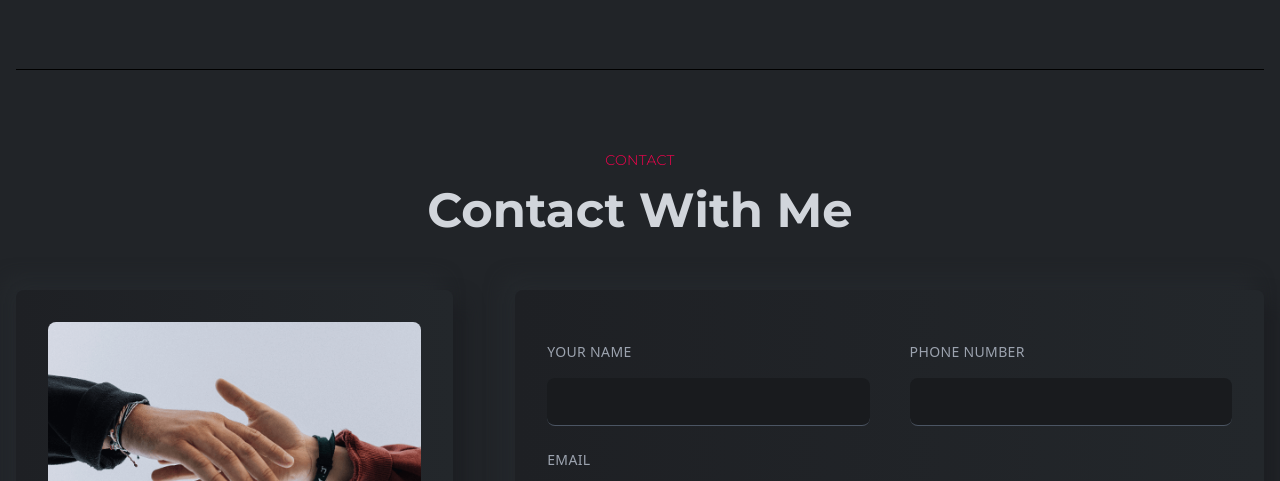
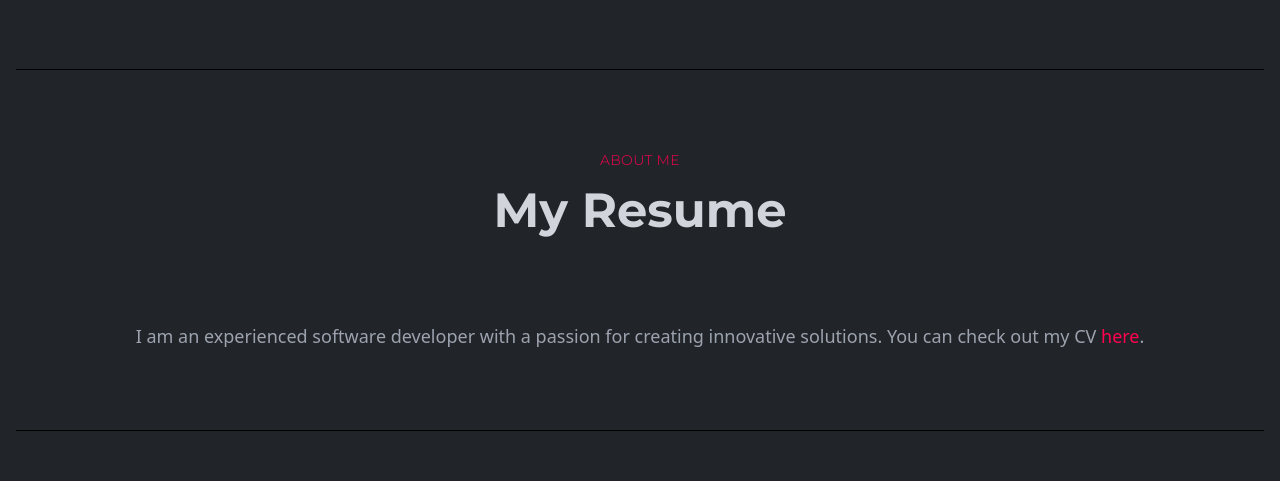
Before and after one commit to Bahare09/portfolio-Bahare, a React (Create React App) app in the folder portfolio/: page / in a window 1280 px wide. Shown: the part 1048-1529 px from the top of the page. Built offline with nearby package versions, Linux system fonts and the light colour scheme.

Commit message:
resume.js

```diff
--- a/portfolio/src/App.js
+++ b/portfolio/src/App.js
@@ -6,7 +6,7 @@ import Contact from "./components/contact/Contact";
 // import FooterBottom from "./components/footer/FooterBottom";
 import Navbar from "./components/navbar/Navbar";
 import Projects from "./components/projects/Projects";
-// //import Resume from "./components/resume/Resume";
+import Resume from "./components/resume/Resume";
 
 function App() {
   return (
@@ -15,10 +15,11 @@ function App() {
       <div className="max-w-screen-xl mx-auto">
         <Banner />
         <Projects />
+        <Resume />
+
         <Contact />
         {/* <Features />
 
-        <Resume />
 
         <Footer />
         <FooterBottom /> */}
--- /dev/null
+++ b/portfolio/src/components/resume/Resume.js
@@ -0,0 +1,29 @@
+import React from "react";
+import Title from "../layouts/Title";
+
+const Resume = () => {
+  return (
+    <section id="resume" className="w-full py-20 border-b-[1px] border-b-black">
+      <div className="flex justify-center items-center text-center">
+        <Title title="About Me" des="My Resume" />
+      </div>
+      <div className="text-center mt-8">
+        <p className="text-lg text-gray-400">
+          I am an experienced software developer with a passion for creating
+          innovative solutions. You can check out my CV{" "}
+          <a
+            href="/path-to-your-cv.pdf"
+            target="_blank"
+            rel="noopener noreferrer"
+            className="text-designColor hover:underline"
+          >
+            here
+          </a>
+          .
+        </p>
+      </div>
+    </section>
+  );
+};
+
+export default Resume;
```
